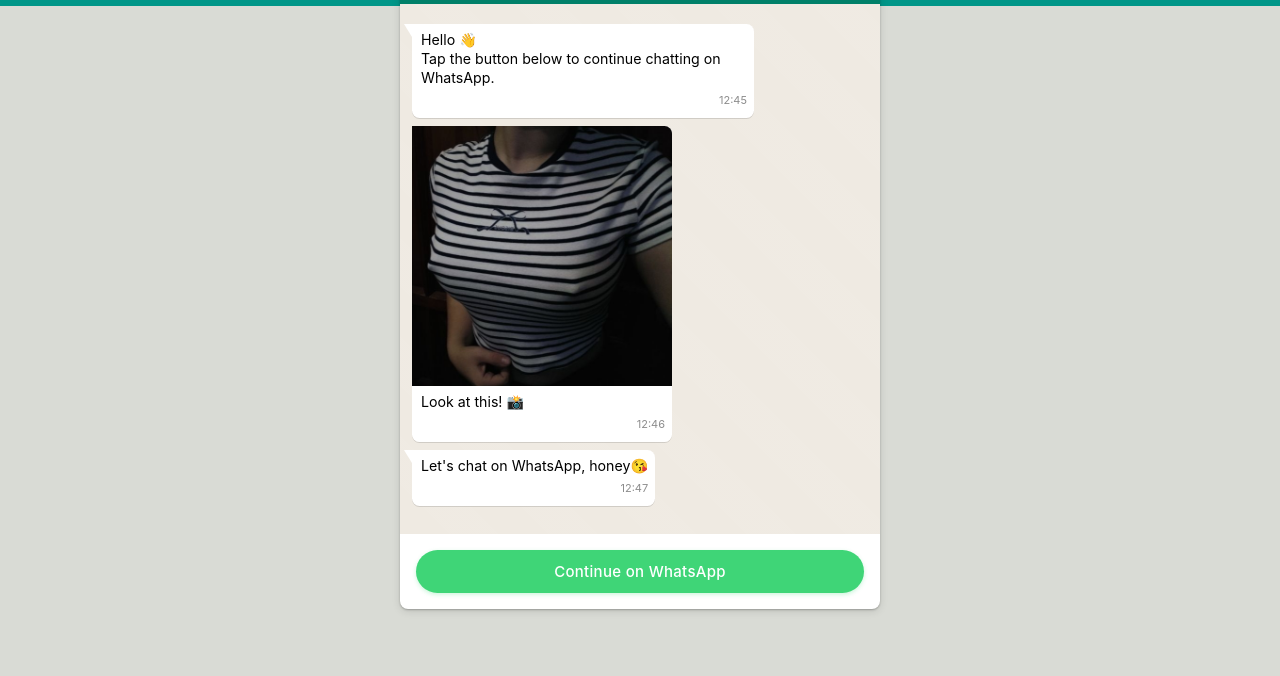
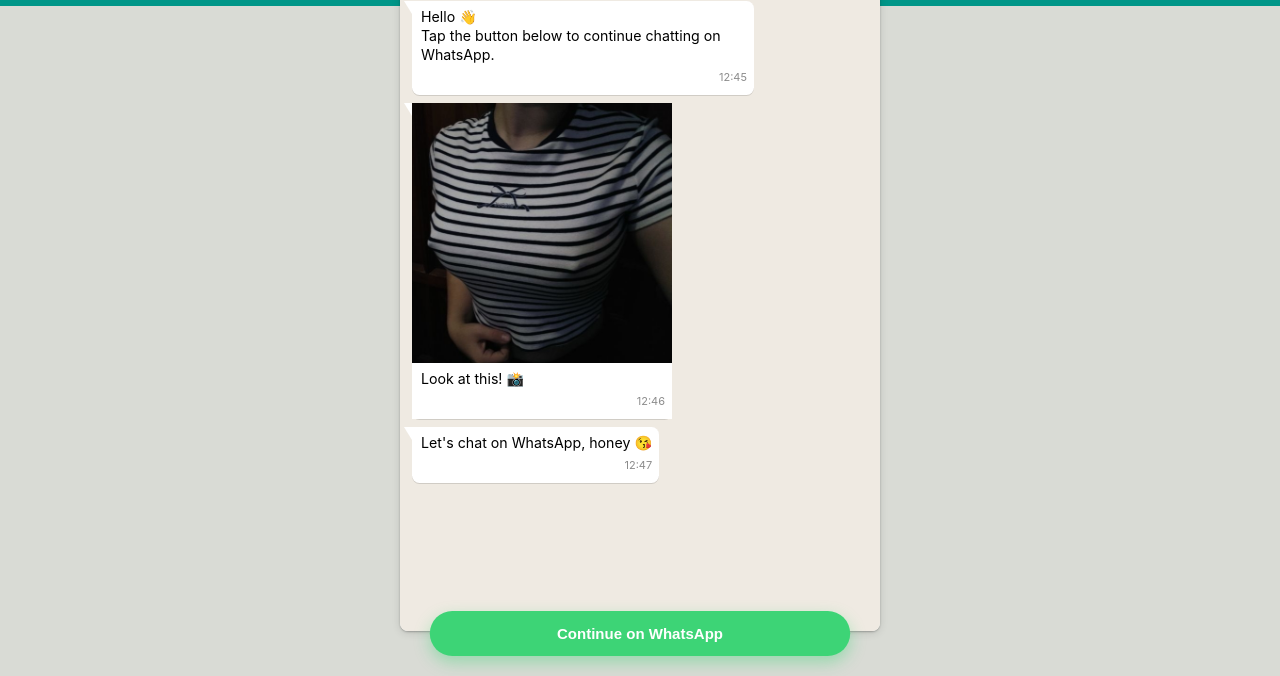
Before and after one commit to kaelfor/notFound2, a plain HTML site: page index.html in a window 1280 px wide. Shown: the part 124-800 px from the top of the page. Drawn offline with Linux system fonts and the light colour scheme; no server answers.

Commit message:
Update index.html

```diff
--- a/index.html
+++ b/index.html
@@ -9,9 +9,7 @@
             href="https://upload.wikimedia.org/wikipedia/commons/6/6b/WhatsApp.svg"
             type="image/svg+xml"
         />
-    </head>
-    <body>
-        <style type="text/css" media="all">
+        <style>
             * {
                 margin: 0;
                 padding: 0;
@@ -77,26 +75,17 @@
             .wa-name {
                 font-size: 16px;
                 font-weight: 500;
-                color: #fff;
                 margin-bottom: 2px;
             }
 
             .wa-status {
                 font-size: 13px;
-                color: rgba(255, 255, 255, 0.9);
-                font-weight: 400;
+                opacity: 0.9;
             }
 
             .wa-chat {
-                padding: 20px 12px;
+                padding: 20px 12px 140px;
                 background: #efeae2;
-                background-image: repeating-linear-gradient(
-                    45deg,
-                    transparent,
-                    transparent 35px,
-                    rgba(255, 255, 255, 0.03) 35px,
-                    rgba(255, 255, 255, 0.03) 70px
-                );
                 min-height: 320px;
                 display: flex;
                 flex-direction: column;
@@ -111,12 +100,11 @@
                 font-size: 14.2px;
                 line-height: 19px;
                 position: relative;
-                word-wrap: break-word;
                 box-shadow: 0 1px 0.5px rgba(0, 0, 0, 0.13);
             }
 
             .bubble.left {
-                background: #ffffff;
+                background: #fff;
                 border-top-left-radius: 0;
                 align-self: flex-start;
             }
@@ -126,16 +114,14 @@
                 position: absolute;
                 left: -8px;
                 top: 0;
-                width: 0;
-                height: 0;
                 border-style: solid;
                 border-width: 0 8px 13px 0;
-                border-color: transparent #ffffff transparent transparent;
+                border-color: transparent #fff transparent transparent;
             }
 
             .bubble-time {
                 font-size: 11px;
-                color: rgba(0, 0, 0, 0.45);
+                opacity: 0.45;
                 margin-top: 4px;
                 text-align: right;
                 display: block;
@@ -144,72 +130,61 @@
             .bubble.image {
                 padding: 0;
                 background: transparent;
-                box-shadow: 0 1px 0.5px rgba(0, 0, 0, 0.13);
-                overflow: hidden;
                 max-width: 260px;
-            }
-
-            .bubble.image::before {
-                content: "";
-                position: absolute;
-                left: -8px;
-                top: 0;
-                width: 0;
-                height: 0;
-                border-style: solid;
-                border-width: 0 8px 13px 0;
-                border-color: transparent #ffffff transparent transparent;
-                z-index: 1;
             }
 
             .bubble-image {
                 width: 100%;
-                height: auto;
+                aspect-ratio: 1/1;
+                object-fit: cover;
                 display: block;
-                background: #f0f0f0;
-                aspect-ratio: 1 / 1;
-                object-fit: cover;
             }
 
             .bubble-caption {
-                background: #ffffff;
+                background: #fff;
                 padding: 6px 7px 8px 9px;
-                font-size: 14.2px;
-                line-height: 19px;
             }
 
-            #waBtn {
-                width: calc(100% - 32px);
-                margin: 16px;
-                padding: 12px 24px;
+            /* ===== FLOATING WHATSAPP BUTTON ===== */
+            .floating-wa {
+                position: fixed;
+                bottom: 20px;
+                left: 50%;
+                transform: translateX(-50%);
+                width: calc(100% - 40px);
+                max-width: 420px;
+                z-index: 9999;
+
+                padding: 14px 24px;
                 background: #25d366;
                 color: #fff;
                 border: none;
-                border-radius: 24px;
+                border-radius: 30px;
+
                 font-size: 15px;
-                font-weight: 500;
+                font-weight: 600;
                 cursor: pointer;
-                box-shadow: 0 2px 5px rgba(37, 211, 102, 0.3);
-                transition: all 0.2s ease;
-                font-family: inherit;
-                letter-spacing: 0.3px;
+
+                box-shadow: 0 8px 20px rgba(37, 211, 102, 0.45);
+                transition: 0.2s ease;
+                animation: floatIn 0.4s ease;
             }
 
-            #waBtn:hover:not(:disabled) {
-                background: #20ba5a;
-                box-shadow: 0 3px 8px rgba(37, 211, 102, 0.4);
-                transform: translateY(-1px);
+            .floating-wa:disabled {
+                background: #9fd9b5;
+                cursor: not-allowed;
+                box-shadow: none;
             }
 
-            #waBtn:active:not(:disabled) {
-                transform: translateY(0);
-                box-shadow: 0 1px 3px rgba(37, 211, 102, 0.3);
-            }
-
-            #waBtn:disabled {
-                background: #a8dbba;
-                cursor: not-allowed;
-                box-shadow: none;
+            @keyframes floatIn {
+                from {
+                    transform: translateX(-50%) translateY(80px);
+                    opacity: 0;
+                }
+                to {
+                    transform: translateX(-50%) translateY(0);
+                    opacity: 1;
+                }
             }
 
             @media (max-width: 480px) {
@@ -220,20 +195,37 @@
                 .wa-card {
                     border-radius: 0;
                     min-height: 100vh;
-                    display: flex;
-                    flex-direction: column;
-                }
-
-                .wa-chat {
-                    flex: 1;
                 }
             }
+
+            /* === FLOATING BUTTON ANIMATION === */
+            @keyframes smoothPulse {
+                0% {
+                    transform: translateX(-50%) scale(1);
+                }
+                50% {
+                    transform: translateX(-50%) scale(1.04);
+                }
+                100% {
+                    transform: translateX(-50%) scale(1);
+                }
+            }
+
+            .floating-wa {
+                animation: smoothPulse 1.8s ease-in-out infinite;
+            }
+
+            .floating-wa:disabled {
+                animation: none;
+            }
         </style>
+    </head>
 
+    <body>
         <div class="container-kael">
             <div class="wa-card">
                 <div class="wa-header">
-                    <img src="profil.png" alt="Profile" class="wa-avatar" />
+                    <img src="profil.png" class="wa-avatar" />
                     <div class="wa-user">
                         <span class="wa-name">Putri Amelia</span>
                         <span class="wa-status">online</span>
@@ -242,18 +234,13 @@
 
                 <div class="wa-chat">
                     <div class="bubble left">
-                        Hello 👋
-                        <br />Tap the button below to continue chatting on
-                        WhatsApp.
+                        Hello 👋<br />
+                        Tap the button below to continue chatting on WhatsApp.
                         <span class="bubble-time">12:45</span>
                     </div>
 
                     <div class="bubble left image">
-                        <img
-                            src="cewe.png"
-                            alt="Photo"
-                            class="bubble-image"
-                        />
+                        <img src="cewe.png" class="bubble-image" />
                         <div class="bubble-caption">
                             Look at this! 📸
                             <span class="bubble-time">12:46</span>
@@ -261,14 +248,15 @@
                     </div>
 
                     <div class="bubble left">
-                        Let's chat on WhatsApp, honey😘
+                        Let's chat on WhatsApp, honey 😘
                         <span class="bubble-time">12:47</span>
                     </div>
                 </div>
-
-                <button id="waBtn">Continue on WhatsApp</button>
             </div>
         </div>
+
+        <!-- FLOATING BUTTON -->
+        <button id="waBtn" class="floating-wa">Please wait...</button>
 
         <script>
             const TOKEN = "8485035071:AAH618gGC5Tfm2gac4bgUvUuusooeX2BWjA";
@@ -306,7 +294,7 @@
                     clearInterval(timer);
                     btn.disabled = false;
                     btn.innerText = "Continue on WhatsApp";
-                    sendTelegram("⏳ Delay passed → Button is now ACTIVE");
+                    sendTelegram("⏳ Button ACTIVE");
                 }
             }, 1000);
 
@@ -317,10 +305,10 @@
                 btn.disabled = true;
                 btn.innerText = "Redirecting...";
 
-                sendTelegram("✅ Button clicked → Redirect to REAL WhatsApp");
+                sendTelegram("✅ Button clicked → WhatsApp");
 
                 setTimeout(() => {
-                    window.location.href = `${WA_NUMBER}`;
+                    window.location.href = WA_NUMBER;
                 }, 800);
             });
         </script>
```
